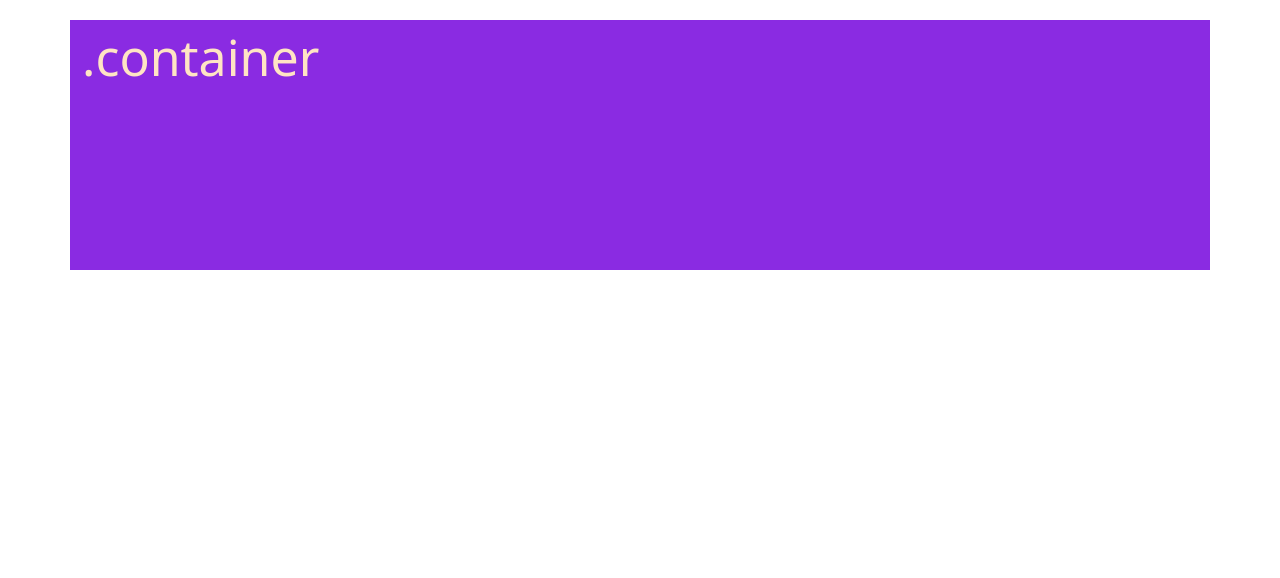
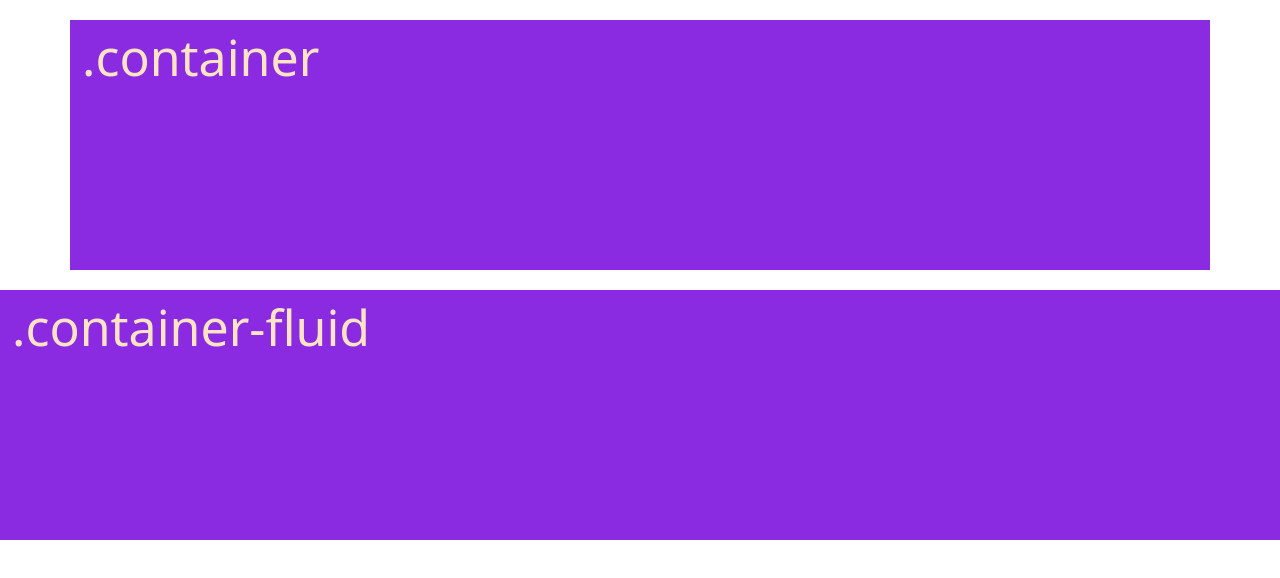
Before and after one commit to AlceaXich/Aprendiendo-Bootstrap, a plain HTML site: page QuickStart/container.html in a window 1280 px wide. Drawn offline with nearby package versions, Linux system fonts and the light colour scheme.

Commit message:
Apuntes de container y verficar si sale la imagen

```diff
--- a/QuickStart/container.html
+++ b/QuickStart/container.html
@@ -20,5 +20,8 @@
     <div class="container">
         .container
     </div>
+    <div class="container-fluid">
+      .container-fluid
+    </div>
   </body>
 </html>
```
Also changed, not shown: QuickStart/images/container.png (added), 1 other file.
